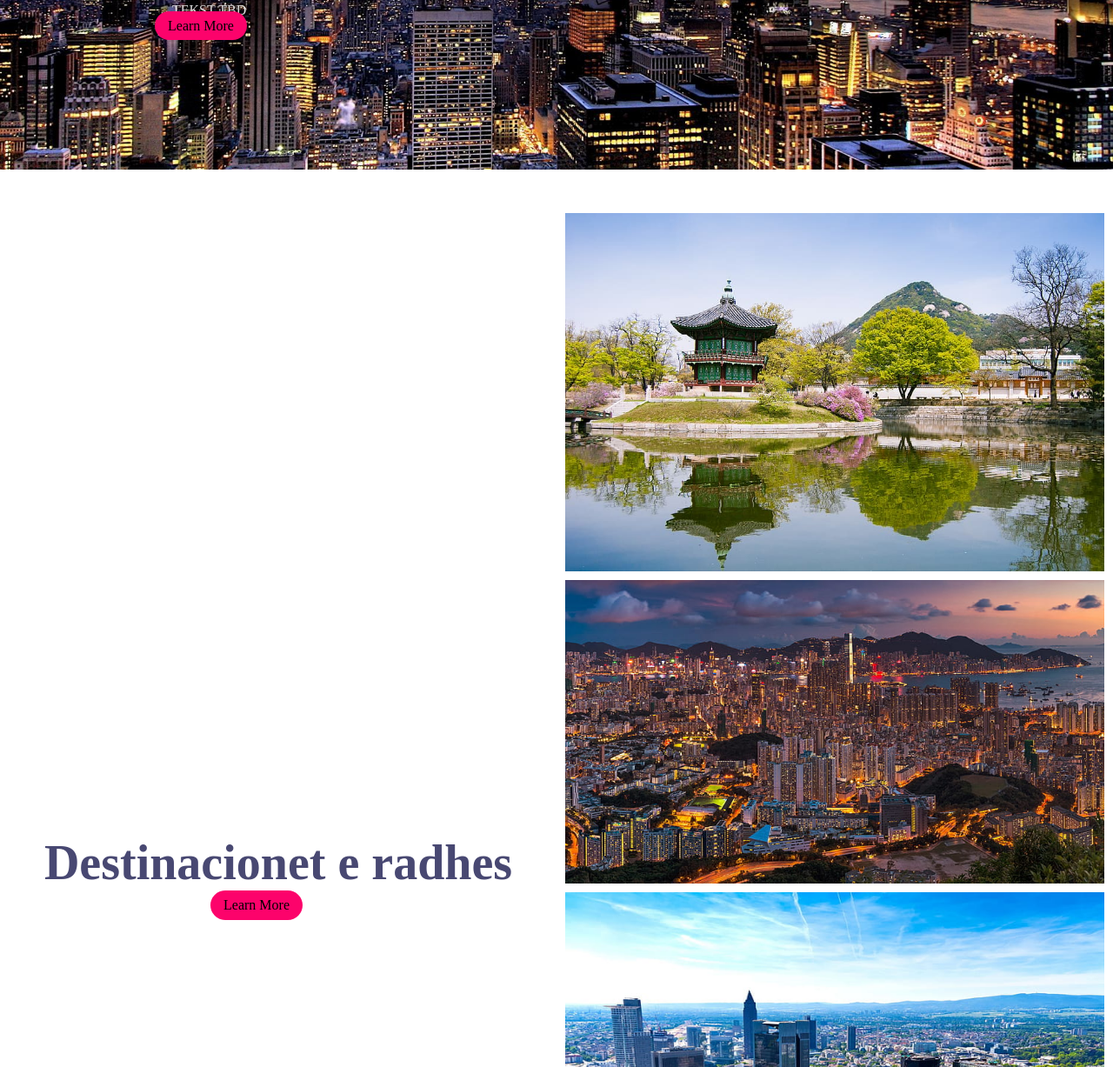
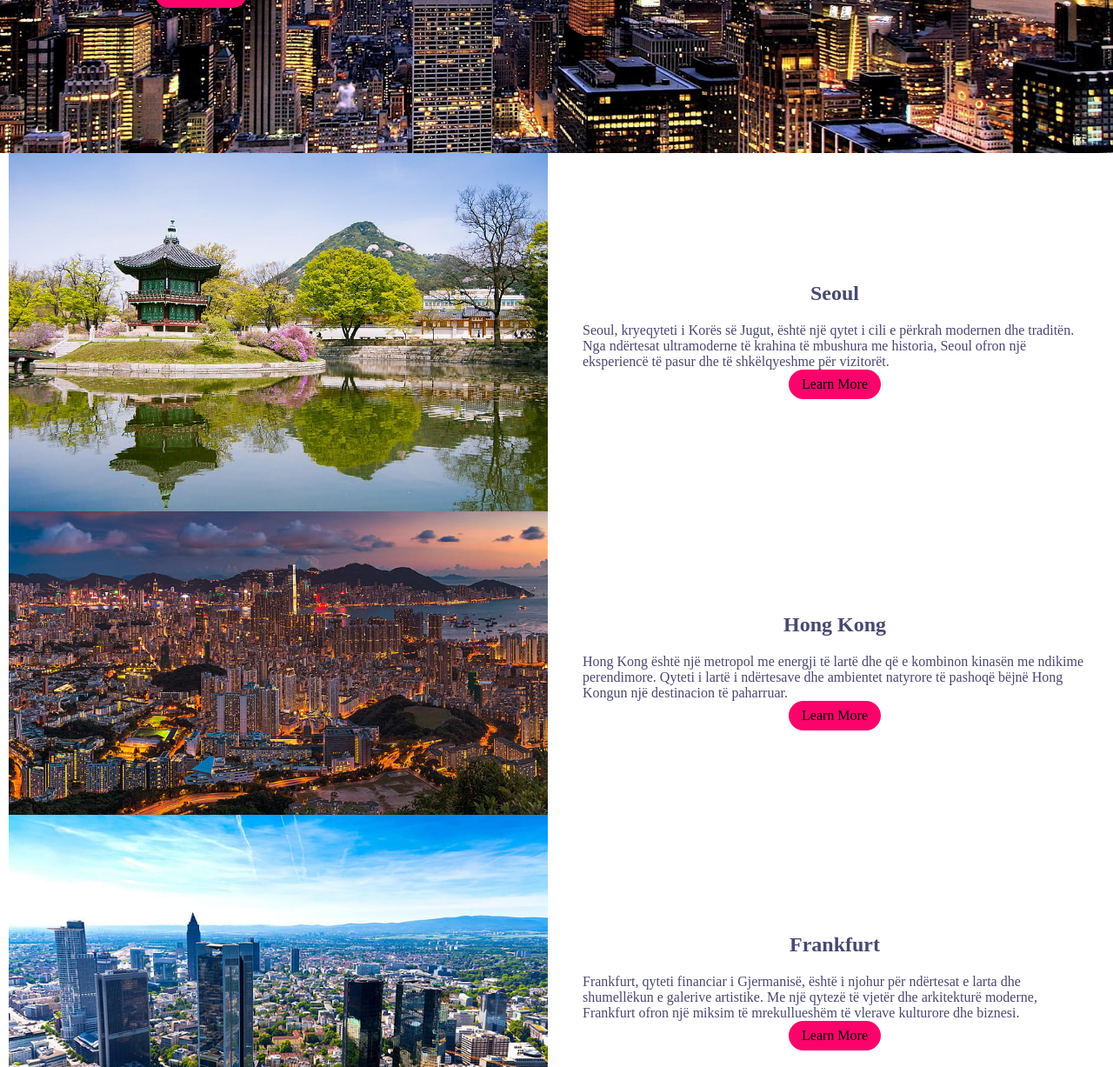
Before and after one commit to AXhata/WebProject, a plain HTML site: page index.html in a window 1280 px wide. Shown: the part 1573-2800 px from the top of the page at 87% size. Drawn offline with Linux system fonts and the light colour scheme.

Commit message:
layout+css

```diff
--- a/index.html
+++ b/index.html
@@ -15,7 +15,6 @@
             <li><a href="kontakti.html"><b>Kontakti</b></a></li>
             <li class="ctn"><a href="login.html"><b>Kyçu | Regjistrohu</b></a></li>
         </ul>
-        <img src="images/nyc.jpg" alt="" class="menu-btn">
     </nav>
     <header>
         <div class="header-content">
@@ -63,23 +62,57 @@
         <div class="explore-content">
             <h1>Udheto ne te gjithe boten</h1>
             <div class="line"></div>
-            <p>TEKST TBD</p>
             <a href="#" class="ctn">Learn More</a>
         </div>
     </section>
-    <section class="tours">
+
+   </section>
+<section >
     <div class="row">
-            <div class="col content-col">
-                <h1>Destinacionet e radhes</h1>
+        <div class="col">
+            <img src="images/seoul.jpg" alt="">
+        </div>
+        <div class="col">
+            <h4>Seoul</h4>
+            <p>Seoul, kryeqyteti i Korës së Jugut, është një qytet i cili e përkrah modernen dhe traditën. Nga ndërtesat ultramoderne të krahina
+                të mbushura me historia, Seoul ofron një eksperiencë të pasur dhe të shkëlqyeshme për vizitorët.</p>
             <a href="#" class="ctn">Learn More</a>
         </div>
-            <div class="col images-col">
-                <div class="image-gallery">
-                    <img src="images/seoul.jpg" alt="">
+    </div>
+
+    <div class="row">
+        <div class="col">
             <img src="images/hongkong.jpg" alt="">
+        </div>
+        <div class="col">
+            <h4>Hong Kong</h4>
+            <p>Hong Kong është një metropol me energji të lartë dhe që e kombinon kinasën me ndikime perendimore. Qyteti i lartë i ndërtesave dhe
+                ambientet natyrore të pashoqë bëjnë Hong Kongun një destinacion të paharruar.</p>
+            <a href="#" class="ctn">Learn More</a>
+        </div>
+    </div>
+
+    <div class="row">
+        <div class="col">
             <img src="images/frankfurt.jpg" alt="">
+        </div>
+        <div class="col">
+            <h4>Frankfurt</h4>
+            <p>Frankfurt, qyteti financiar i Gjermanisë, është i njohur për ndërtesat e larta dhe shumellëkun e galerive artistike. Me një qytezë të
+                vjetër dhe arkitekturë moderne, Frankfurt ofron një miksim të mrekullueshëm të vlerave kulturore dhe biznesi.</p>
+            <a href="#" class="ctn">Learn More</a>
+        </div>
+    </div>
+
+    <div class="row">
+        <div class="col">
             <img src="images/arizona.jpg" alt="">
         </div>
+        <div class="col">
+            <h4>Arizona</h4>
+            <p>Arizona ofron përvojën e shkëlqyer të perendimit të ekuadorit, me pejzahë të thata, kodra të zeza dhe monumente natyrore të
+                shkëlqyeshme si Grand Canyon. Është destinacioni ideal për aventurieret dhe ata që kerkojnë përvojën e ekuadorit të Amerikës.</p>
+            <a href="#" class="ctn">Learn More</a>
         </div>
     </div>
 </section>
--- a/style.css
+++ b/style.css
@@ -6,7 +6,7 @@
 
 a {
     text-decoration: none;
-    color:inherit
+    color: inherit;
 }
 
 ul {
@@ -23,6 +23,7 @@ ul {
     padding: 20px;
     color: rgb(90, 88, 88);
 }
+
 .nav-links {
     display: flex;
     align-items: center;
@@ -44,13 +45,14 @@ header {
 }
 
 .header-content {
-    margin-top: 250px;
     text-align: center;
 }
 
 .header-content h2 {
     font-size: 4vmin;
+    margin-bottom: 10px; /* Adjusted margin */
 }
+
 .line {
     width: 150px;
     height: 4px;
@@ -66,7 +68,6 @@ header {
 }
 
 .ctn {
-
     padding: 8px 15px;
     background: #fc036b;
     border-radius: 30px;
@@ -91,13 +92,16 @@ header {
 }
 
 .events {
+    width: 80%;
     margin: 40px auto;
+    text-align: center;
 }
 
 .title {
     text-align: center;
     font-size: 4vmin;
     color: rgb(73, 73, 126);
+    margin: 0 auto 30px;
 }
 
 .row {
@@ -111,8 +115,8 @@ header {
     display: flex;
     flex-direction: column;
     align-items: center;
-    flex:1;
-    margin:0 10px;
+    flex: 1;
+    margin: 0 10px;
 }
 
 .events .row {
@@ -155,6 +159,7 @@ p {
 .explore-content h1 {
     font-size: 7vmin;
     margin: 30px;
+
 }
 
 .explore-content .line {
```
Lines whose indentation alone changed are shown as unchanged.
